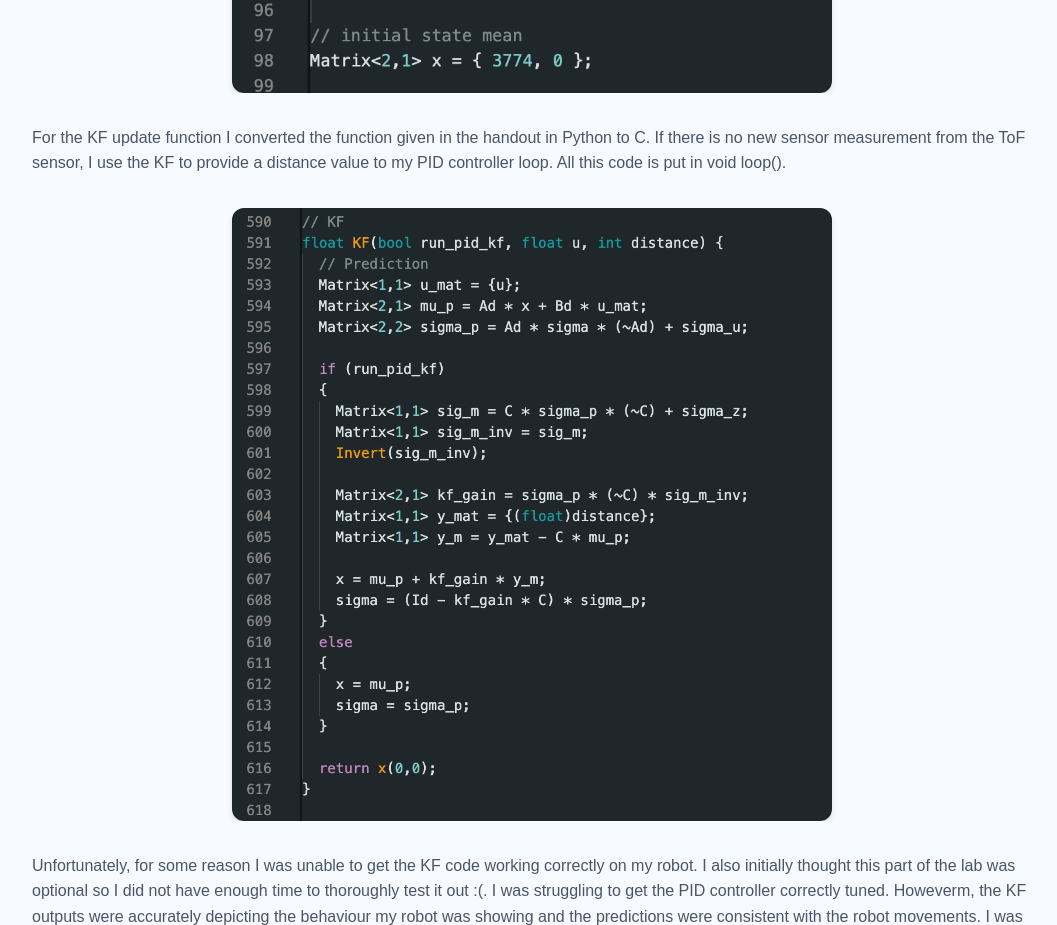
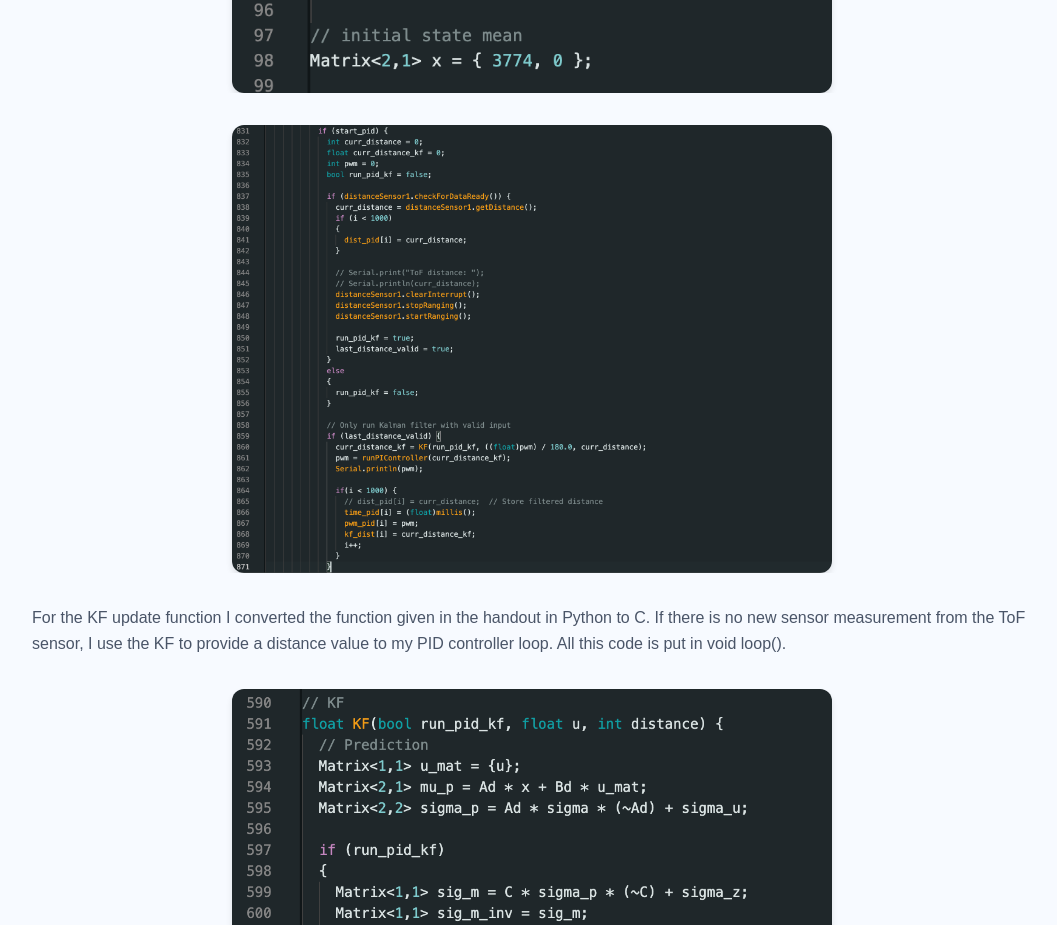
Before and after one commit to sanac17/fastRobots, a plain HTML site: page lab7.html in a window 1280 px wide. Shown: the part 7742-8667 px from the top of the page, without its empty margins (108-1165 px from the left). Drawn offline with nearby package versions, Linux system fonts and the light colour scheme.

Commit message:
Adding in code ss

```diff
--- a/lab7.html
+++ b/lab7.html
@@ -226,6 +226,9 @@
     <div class="image-container">
       <img src="./images/lab7_KF_vars.png" alt="ToF readings" class="task-image">
     </div>
+    <div class="image-container">
+      <img src="./images/lab7_loop_KF_code.png" alt="ToF readings" class="task-image">
+    </div>
     <p>
       For the KF update function I converted the function given in the handout in Python to C. If there is no new sensor
       measurement
```
Also changed, not shown: images/lab7_loop_KF_code.png (added).
